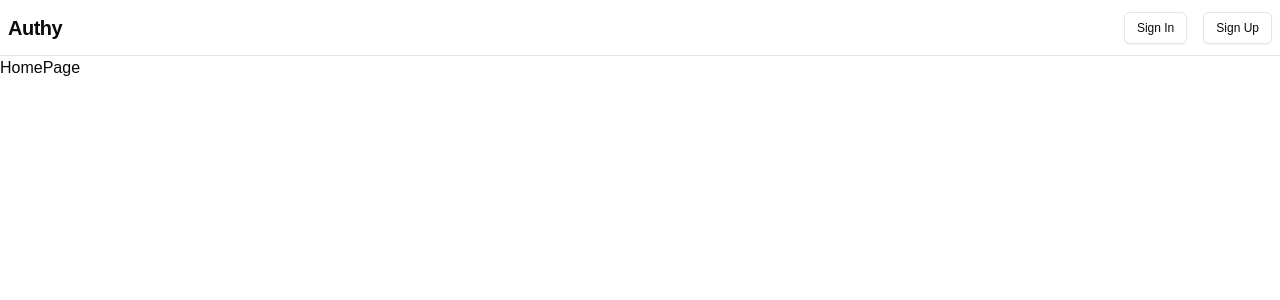
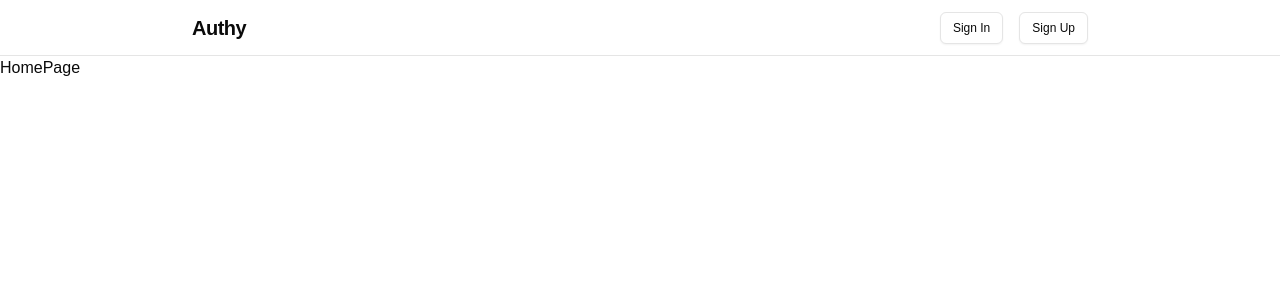
Before and after one commit to KennedyMungai/authjs-nodemailer, a Next.js app: page / in a window 1280 px wide. Shown: the top 300 px of the page. Built offline with nearby package versions, Linux system fonts and the light colour scheme.

Commit message:
Updated the navbar styles

```diff
--- a/src/components/navbar.tsx
+++ b/src/components/navbar.tsx
@@ -4,7 +4,7 @@ import { Button } from "@/components/ui/button";
 const Navbar = () => {
   return (
     <nav className="h-14 border-b p-2">
-      <div className="container flex h-full items-center justify-between">
+      <div className="container mx-auto flex h-full max-w-4xl items-center justify-between">
         <h3 className="text-xl font-semibold tracking-tight">
           <Link href="/">Authy</Link>
         </h3>
```
